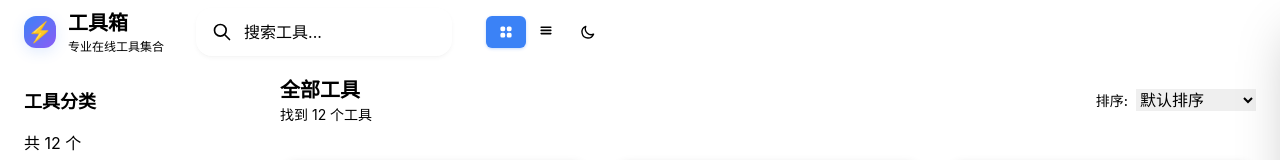
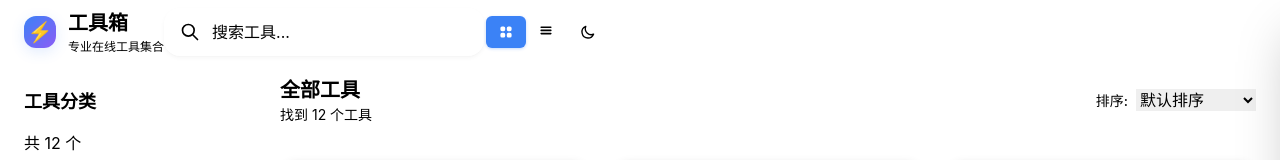
Before and after one commit to liujunxiang0076/liu-tools-front, a Vue app: page / in a window 1280 px wide. Shown: the top 160 px of the page. Built offline with nearby package versions, Linux system fonts and the light colour scheme.

Commit message:
优化导航栏布局，调整组件结构以提升响应式设计
- 修改导航栏的子组件结构，移除不必要的flex属性
- 更新搜索框的最大宽度设置，确保在不同屏幕尺寸下的适配性
- 调整右侧控制区的布局，提升整体视觉一致性

```diff
--- a/src/components/TopNavBar.vue
+++ b/src/components/TopNavBar.vue
@@ -1,7 +1,7 @@
 <template>
   <nav class="navbar toolbar fade-in">
     <!-- Logo 品牌区域 -->
-    <div class="navbar-start flex-none">
+    <div class="navbar-start">
       <div class="flex items-center gap-4">
         <!-- 移动端菜单按钮 -->
         <div class="dropdown lg:hidden">
@@ -32,8 +32,8 @@
     </div>
 
     <!-- 中间搜索区域 -->
-    <div class="flex-1 mx-4 lg:mx-6 xl:mx-8" style="max-width: 16rem;">
-      <div class="form-control w-full">
+    <div class="navbar-center">
+      <div class="form-control w-full max-w-xs">
         <div class="relative">
           <!-- 搜索图标在左侧内部，距离左边16像素 -->
           <div class="absolute left-4 top-1/2 transform -translate-y-1/2 text-base-content/40 pointer-events-none">
@@ -97,7 +97,7 @@
     </div>
 
     <!-- 右侧控制区 -->
-    <div class="navbar-end flex-none">
+    <div class="navbar-end">
       <div class="flex items-center gap-3">
         <!-- 视图切换按钮组 -->
         <div class="view-toggle">
```
